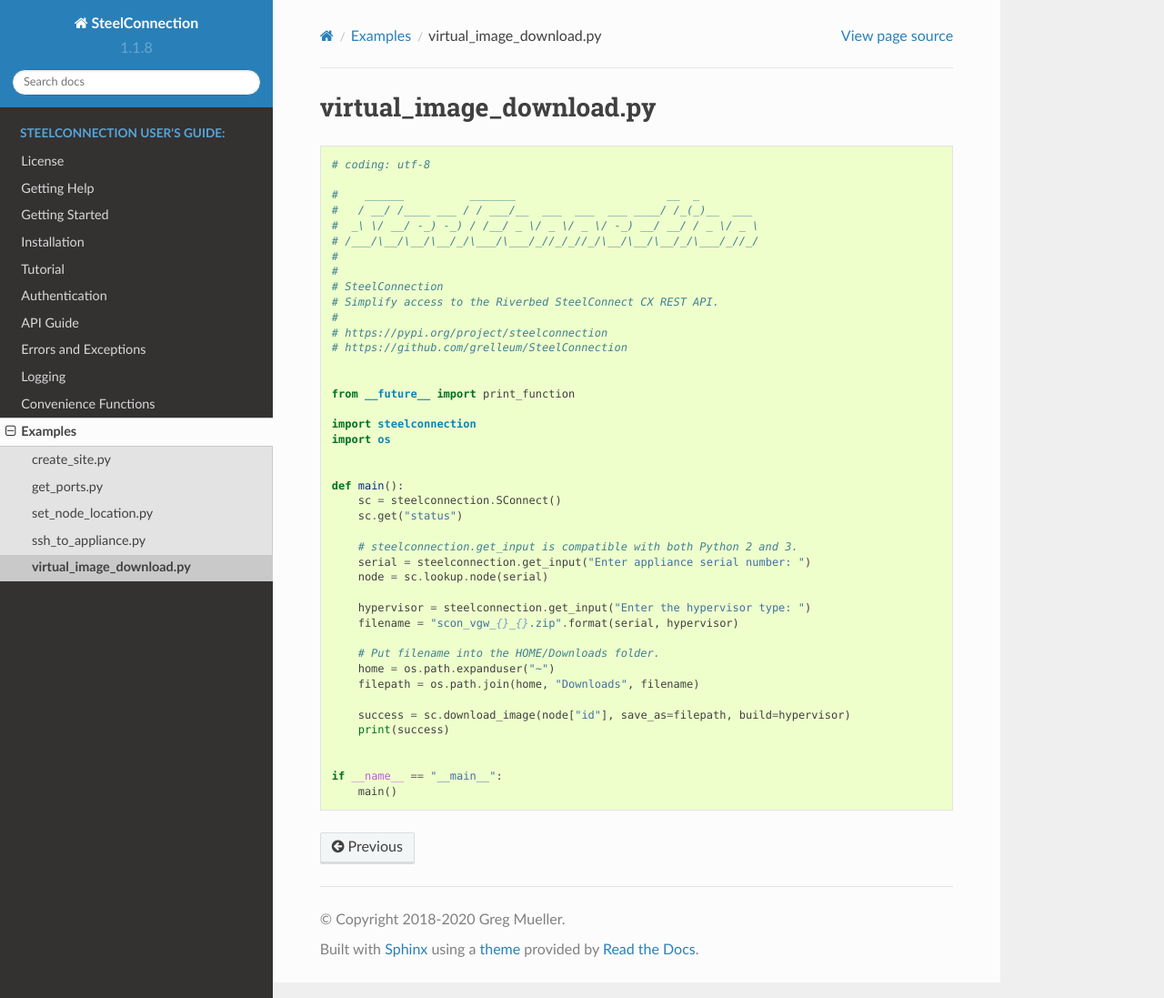
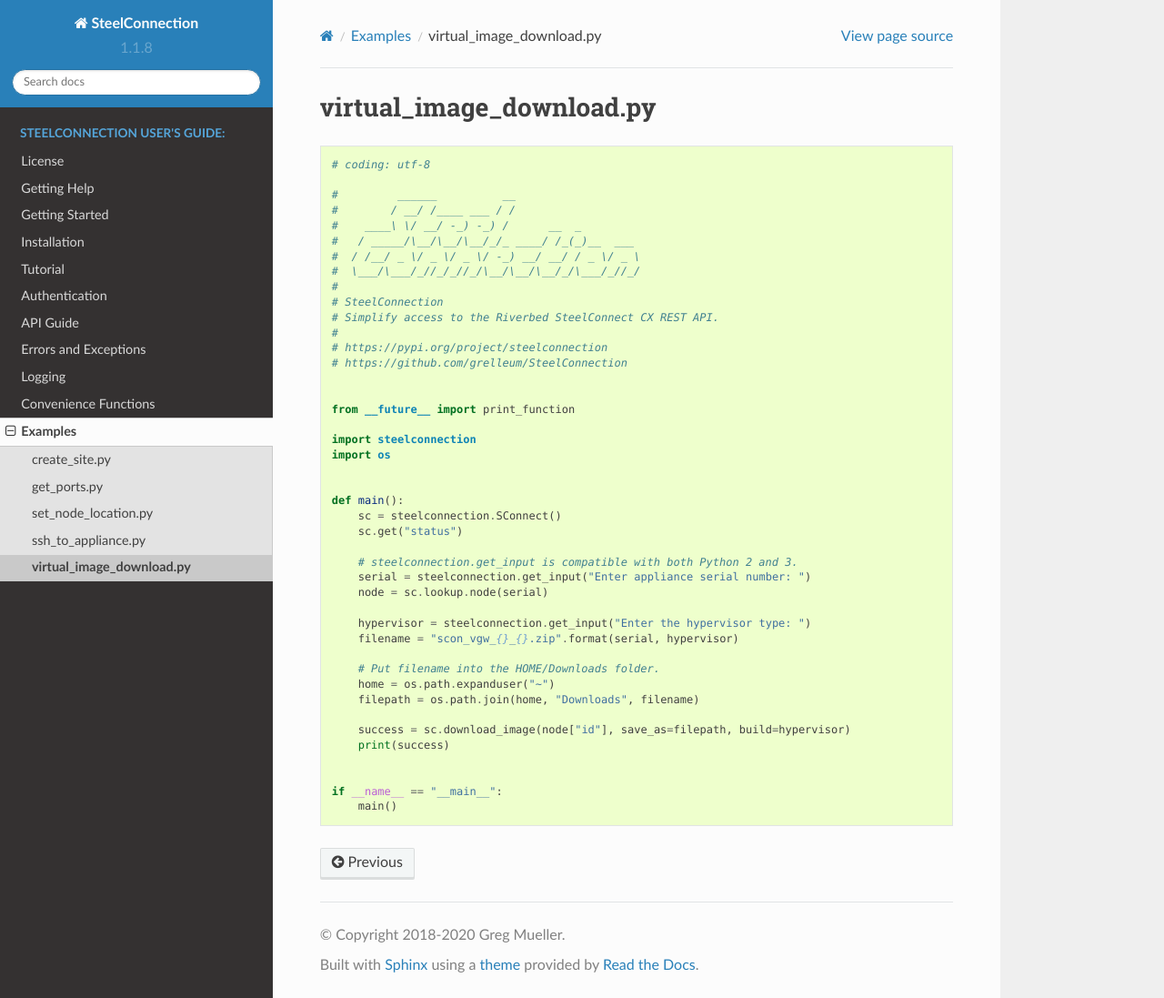
Before and after one commit to grelleum/SteelConnection, a Sphinx documentation site: the page built from docs/example_virtual_image_download.rst, in a window 1280 px wide and 1097 px high. Shown: the whole window at 91% size. Built offline with Sphinx 7.4.7 and the Read the Docs theme 2.0.0, drawn with Linux system fonts in a browser that asks for light colours; the version number is read from the project's files by our own code.

Commit message:
rebranded: SteelConnection CX

```diff
--- a/docs/example_virtual_image_download.rst
+++ b/docs/example_virtual_image_download.rst
@@ -5,11 +5,12 @@
 
    # coding: utf-8
 
-   #    ______          _______                       __  _
-   #   / __/ /____ ___ / / ___/__  ___  ___  ___ ____/ /_(_)__  ___
-   #  _\ \/ __/ -_) -_) / /__/ _ \/ _ \/ _ \/ -_) __/ __/ / _ \/ _ \
-   # /___/\__/\__/\__/_/\___/\___/_//_/_//_/\__/\__/\__/_/\___/_//_/
-   #
+   #         ______          __
+   #        / __/ /____ ___ / /
+   #    ____\ \/ __/ -_) -_) /      __  _
+   #   / _____/\__/\__/\__/_/_ ____/ /_(_)__  ___
+   #  / /__/ _ \/ _ \/ _ \/ -_) __/ __/ / _ \/ _ \
+   #  \___/\___/_//_/_//_/\__/\__/\__/_/\___/_//_/
    #
    # SteelConnection
    # Simplify access to the Riverbed SteelConnect CX REST API.
```
Also changed, not shown: docs/example_create_site.rst (+6 -5 lines), docs/example_get_ports.rst (+6 -5 lines), docs/example_set_node_location.rst (+9 -6 lines), 4 other files.
